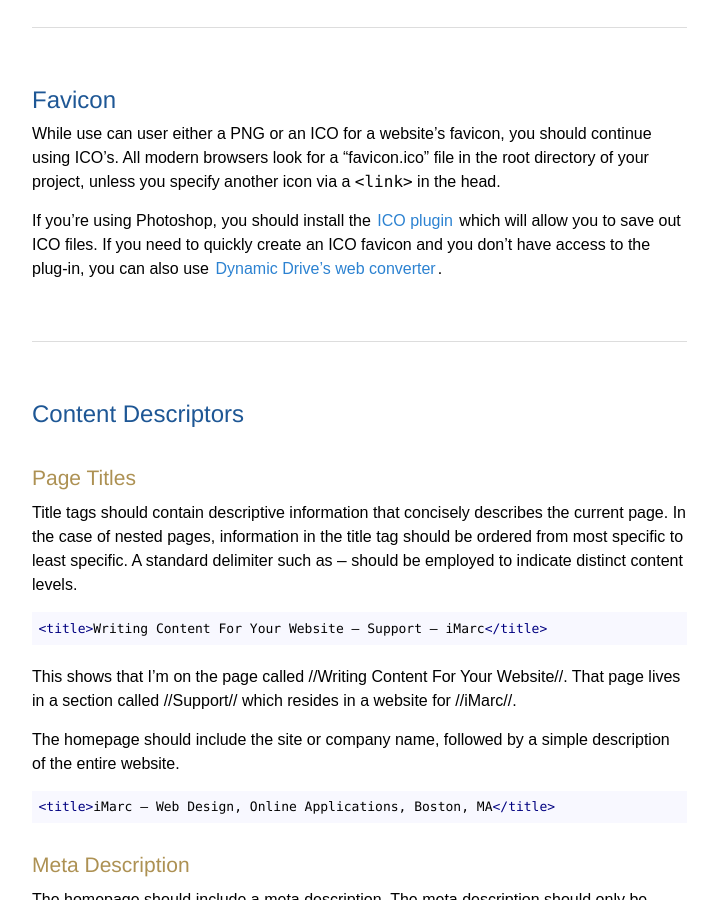
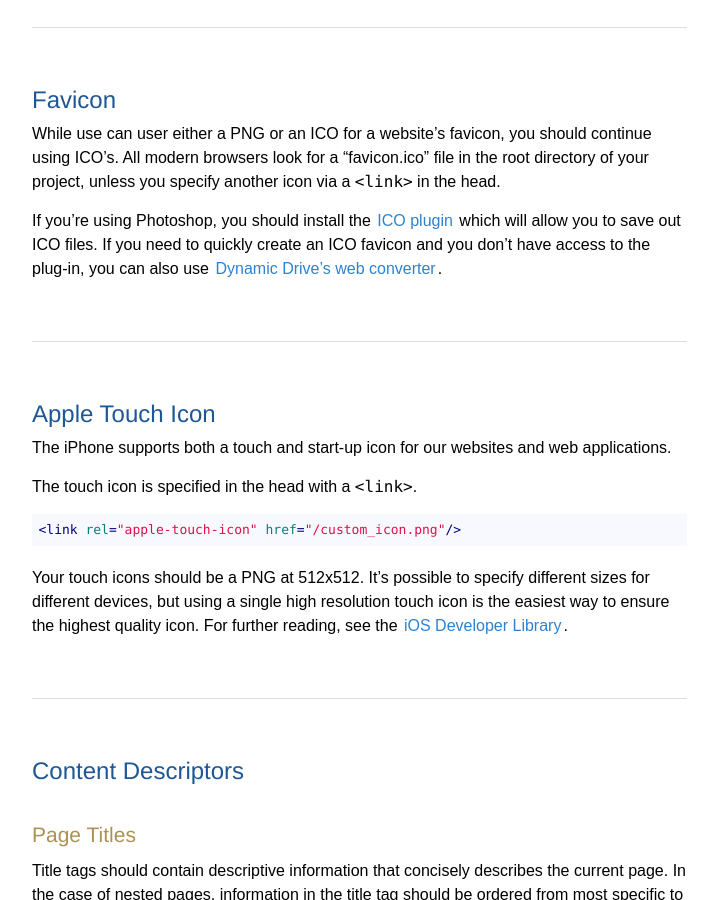
Before and after one commit to imarc/handbook, a Jekyll site: the page built from frontend.markdown, in a window 1280 px wide and 900 px high, scrolled down 4823 px. Shown: the whole window, without its empty margins (138-856 px from the left). Built offline with Jekyll 4.4.1, drawn with Linux system fonts in a browser that asks for light colours; nearby versions of some CDN libraries.

Commit message:
Added apple touch icon section.

```diff
--- a/frontend.markdown
+++ b/frontend.markdown
@@ -192,6 +192,16 @@ Include the following `author` meta tag in the had that attributes iMarc.
 While use can user either a PNG or an ICO for a website's favicon, you should continue using ICO's. All modern browsers look for a "favicon.ico" file in the root directory of your project, unless you specify another icon via a `<link>` in the head.
 
 If you're using Photoshop, you should install the [ICO plugin](http://www.telegraphics.com.au/svn/icoformat/trunk/dist/README.html) which will allow you to save out ICO files. If you need to quickly create an ICO favicon and you don't have access to the plug-in, you can also use [Dynamic Drive's web converter](http://tools.dynamicdrive.com/favicon/).
+
+## Apple Touch Icon
+
+The iPhone supports both a touch and start-up icon for our websites and web applications.
+
+The touch icon is specified in the head with a `<link>`.
+
+	<link rel="apple-touch-icon" href="/custom_icon.png"/>
+
+Your touch icons should be a PNG at 512x512. It's possible to specify different sizes for different devices, but using a single high resolution touch icon is the easiest way to ensure the highest quality icon. For further reading, see the [iOS Developer Library](http://developer.apple.com/library/ios/#DOCUMENTATION/AppleApplications/Reference/SafariWebContent/ConfiguringWebApplications/ConfiguringWebApplications.html).
 
 ## Content Descriptors
 
```
